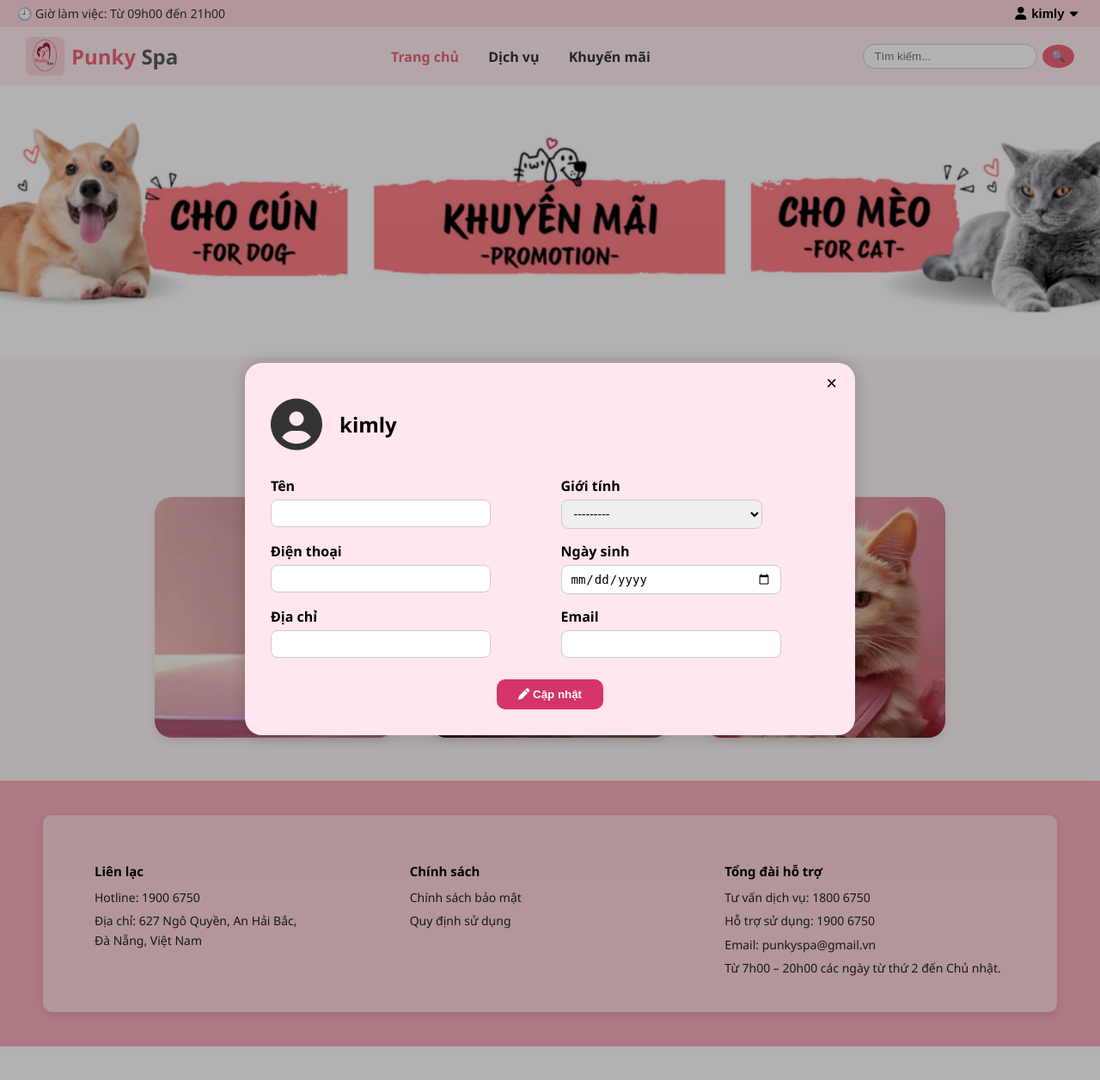
After one commit to kimly050105/CSKH, a Django app: page /thongtintaikhoan/ in a window 1280 px wide. The commit adds this page. Shown: the top 1256 px of the page at 86% size. Run offline with Django 4.2, Linux system fonts and the light colour scheme; a user stored in the database is signed in; data comes from the database, SQL or seed files in the repository; both versions use the stored data as it was after the commit; data that the repository does not hold is empty.

Commit message:
cập nhật TK

```diff
--- a/TK/forms.py
+++ b/TK/forms.py
@@ -1,6 +1,7 @@
 from django import forms
 from django.contrib.auth.forms import UserCreationForm
 from django.contrib.auth.models import User
+from .models import KhachHang
 
 class DangKyForm(UserCreationForm):
     email = forms.EmailField(required=True)
@@ -14,3 +15,11 @@ class DangKyForm(UserCreationForm):
         if User.objects.filter(email=email).exists():
             raise forms.ValidationError("Email này đã được sử dụng.")
         return email
+
+class KhachHangForm(forms.ModelForm):
+    class Meta:
+        model = KhachHang
+        fields = ['ho_ten', 'gioi_tinh', 'so_dien_thoai', 'ngay_sinh', 'dia_chi', 'email']
+        widgets = {
+            'ngay_sinh': forms.DateInput(attrs={'type': 'date'}),
+        }
--- a/TK/models.py
+++ b/TK/models.py
@@ -3,14 +3,17 @@ from django.db import models
 
 class KhachHang(models.Model):
     user = models.OneToOneField(User, on_delete=models.CASCADE, null=True, blank=True)
+    ho_ten = models.CharField(max_length=100, blank=True)
     so_dien_thoai = models.CharField(max_length=15)
     dia_chi = models.CharField(max_length=255)
     gioi_tinh = models.CharField(max_length=1, choices=[('M', 'Nam'), ('F', 'Nữ')])
     ngay_sinh = models.DateField(null=True, blank=True)
+    email = models.EmailField(max_length=255, blank=True)
     ngay_tham_gia = models.DateField(auto_now_add=True)
 
     def __str__(self):
         return self.user.get_full_name() or self.user.username
+
 
 
 class NhanVien(models.Model):
--- /dev/null
+++ b/TK/static/TK/profile.css
@@ -0,0 +1,123 @@
+.profile-overlay {
+  background: rgba(0, 0, 0, 0.3);
+  position: fixed;
+  inset: 0;
+  display: flex;
+  justify-content: center;
+  align-items: center;
+  z-index: 1000;
+}
+
+.profile-box {
+  background: #ffe6ef;
+  border-radius: 20px;
+  padding: 30px;
+  width: 650px; /* giảm nhẹ khung tổng */
+  position: relative;
+  box-shadow: 0 0 20px rgba(0,0,0,0.2);
+}
+
+.close-btn {
+  position: absolute;
+  top: 10px;
+  right: 15px;
+  background: transparent;
+  border: none;
+  font-size: 22px;
+  cursor: pointer;
+}
+
+.profile-header {
+  display: flex;
+  align-items: center;
+  gap: 20px;
+  margin-bottom: 20px;
+}
+
+.avatar {
+  font-size: 60px;
+  color: #333;
+}
+
+.profile-content label {
+  display: block;
+  font-weight: bold;
+  margin-bottom: 5px;
+}
+
+/* ⚡ input nhỏ gọn lại */
+.profile-content input,
+.profile-content select {
+  width: 75%; /* giảm chiều dài input */
+  padding: 7px 10px;
+  border-radius: 8px;
+  border: 1px solid #ccc;
+  font-size: 14px;
+}
+
+/* Dòng chứa 2 cột */
+.row {
+  display: flex;
+  justify-content: space-between;
+  gap: 25px;
+  margin-bottom: 15px;
+}
+
+.col {
+  flex: 1;
+  display: flex;
+  flex-direction: column;
+}
+
+/* 🌸 Nút cập nhật căn giữa */
+.update-btn {
+  background: #d6336c;
+  color: #fff;
+  border: none;
+  border-radius: 10px;
+  padding: 10px 25px;
+  font-weight: bold;
+  cursor: pointer;
+  display: block;
+  margin: 25px auto 0 auto; /* căn giữa */
+}
+
+.update-btn:hover {
+  background: #b02356;
+}
+
+
+//* 🌸 Thông báo cập nhật thành công - hiển thị nổi bật, canh giữa */
+.message-container {
+  position: absolute;
+  top: 15px;
+  left: 50%;
+  transform: translateX(-50%);
+  z-index: 2000;
+  animation: fadeIn 0.4s ease-in-out;
+}
+
+.alert-success {
+  background-color: #ffe6ef; /* nền hồng pastel */
+  color: #b3005f;            /* chữ hồng đậm */
+  border: 1px solid #f5a6c5;
+  padding: 10px 25px;
+  border-radius: 12px;
+  font-weight: 600;
+  font-size: 15px;
+  display: inline-flex;
+  align-items: center;
+  gap: 8px;
+  box-shadow: 0 3px 10px rgba(0, 0, 0, 0.1);
+}
+
+/* Icon nhỏ xinh */
+.alert-success i {
+  color: #b3005f;
+}
+
+/* Hiệu ứng xuất hiện */
+@keyframes fadeIn {
+  from { opacity: 0; transform: translate(-50%, -10px); }
+  to { opacity: 1; transform: translate(-50%, 0); }
+}
--- a/TK/static/TK/style.css
+++ b/TK/static/TK/style.css
@@ -244,6 +244,7 @@ body {
     color: #a01940;
     margin-bottom: 20px;
 }
+}
 
 /* Nhóm input */
 .input-group {
@@ -267,6 +268,7 @@ body {
     margin-right: 8px;
     color: #a01940;
 }
+
 
 .toggle {
     color: #a01940;
--- /dev/null
+++ b/TK/templates/TK/thongtintaikhoan.html
@@ -0,0 +1,84 @@
+{% extends 'trangchu/index.html' %}
+{% load static %}
+
+{% block title %}Thông tin tài khoản{% endblock %}
+
+{% block content %}
+<script>
+  setTimeout(() => {
+    const msg = document.querySelector('.message-container');
+    if (msg) {
+      msg.style.animation = 'fadeOut 0.5s ease-in-out forwards';
+    }
+  }, 3000);
+</script>
+<div class="profile-overlay">
+  <div class="profile-box">
+    <button class="close-btn" onclick="window.location.href='/'">&times;</button>
+
+    <div class="profile-header">
+      <div class="avatar"><i class="fa fa-user-circle"></i></div>
+      <div>
+        <h2>{{ user.username }}</h2>
+        <p>{{ user.email }}</p>
+      </div>
+    </div>
+
+    {% if messages %}
+      <div class="message-container">
+         {% for message in messages %}
+           <div class="alert alert-success">
+            <i class="fa fa-check-circle"></i> {{ message }}
+           </div>
+         {% endfor %}
+      </div>
+    {% endif %}
+
+    <form method="POST" action="">
+      {% csrf_token %}
+      <div class="profile-content">
+        <div class="row">
+          <div class="col">
+            <label>Tên</label>
+            {{ form.ho_ten }}
+          </div>
+          <div class="col">
+            <label>Giới tính</label>
+            {{ form.gioi_tinh }}
+          </div>
+        </div>
+
+        <div class="row">
+          <div class="col">
+            <label>Điện thoại</label>
+            {{ form.so_dien_thoai }}
+          </div>
+          <div class="col">
+            <label>Ngày sinh</label>
+            {{ form.ngay_sinh }}
+          </div>
+        </div>
+
+        <div class="row">
+          <div class="col">
+            <label>Địa chỉ</label>
+            {{ form.dia_chi }}
+          </div>
+          <div class="col">
+            <label>Email</label>
+             {{ form.email }}
+          </div>
+        </div>
+
+        <div class="update-container">
+          <button type="submit" class="update-btn">
+            <i class="fa fa-pen"></i> Cập nhật
+          </button>
+        </div>
+      </div>
+    </form>
+  </div>
+</div>
+
+<link rel="stylesheet" href="{% static 'TK/profile.css' %}">
+{% endblock %}
--- a/TK/urls.py
+++ b/TK/urls.py
@@ -5,5 +5,6 @@ urlpatterns = [
     path('dangnhap/', views.dangnhap, name='dangnhap'),
     path('quenmatkhau/', views.quenmatkhau, name='quenmatkhau'),
     path('dangxuat/', views.dangxuat, name='dangxuat'),
+    path('thongtintaikhoan/', views.thongtintaikhoan, name='thongtintaikhoan'),
 
 ]
--- a/TK/views.py
+++ b/TK/views.py
@@ -1,16 +1,23 @@
 from django.shortcuts import render, redirect
 from django.contrib import messages
-from .forms import DangKyForm
+from .forms import DangKyForm, KhachHangForm
+from .models import KhachHang
 from django.contrib.auth import authenticate, login
 from django.contrib.auth.models import User
 from django.contrib.auth import logout
+from django.contrib.auth.decorators import login_required
 
 
 def dangky(request):
     if request.method == 'POST':
         form = DangKyForm(request.POST)
         if form.is_valid():
-            form.save()
+            user = form.save()  # Tạo tài khoản user
+            # 👉 Tự động tạo bản ghi KhachHang
+            KhachHang.objects.create(user=user, ho_ten=user.username,
+                # hoặc nếu form có field họ_tên thì thay user.username bằng form.cleaned_data['ho_ten']
+                email=user.email,
+            )
             messages.success(request, "Đăng ký thành công! Hãy đăng nhập.")
             return redirect('dangnhap')
         else:
@@ -53,6 +60,33 @@ def dangxuat(request):
     logout(request)
     return redirect('home')
 
+@login_required
+def thongtintaikhoan(request):
+    khach, created = KhachHang.objects.get_or_create(user=request.user)
+
+    # 🔹 Nếu khách mới tạo hoặc chưa có email, tự gán email từ tài khoản user
+    if not khach.email:
+        khach.email = request.user.email
+        khach.save()
+
+    if request.method == 'POST':
+        form = KhachHangForm(request.POST, instance=khach)
+        if form.is_valid():
+            kh = form.save(commit=False)
+            # Nếu người dùng sửa email → cập nhật cả User.email luôn
+            request.user.email = kh.email
+            request.user.save()
+            kh.save()
+            messages.success(request, "Thông tin đã được cập nhật thành công!")
+            return redirect('thongtintaikhoan')
+    else:
+        form = KhachHangForm(instance=khach)
+
+    return render(request, 'TK/thongtintaikhoan.html', {
+        'form': form,
+        'user': request.user,
+    })
+
 
 
 # Create your views here.
--- a/trangchu/static/trangchu/style.css
+++ b/trangchu/static/trangchu/style.css
@@ -424,3 +424,63 @@ nav a:hover {
     text-align: center;
     line-height: 1.4;
 }
+/* 🌸 Menu tài khoản xổ xuống */
+.user-menu {
+  position: relative;
+  display: inline-block;
+}
+
+.user-btn {
+  background: none;
+  border: none;
+  color: #000;
+  font-weight: 600;
+  font-size: 15px;
+  cursor: pointer;
+  display: flex;
+  align-items: center;
+  gap: 6px;
+}
+
+.user-btn:hover {
+  color: #d6336c;
+}
+
+.dropdown-menu {
+  display: none;
+  position: absolute;
+  top: 25px;
+  right: 0;
+  background: #fff;
+  border: 1px solid #ddd;
+  border-radius: 10px;
+  box-shadow: 0 3px 10px rgba(0,0,0,0.1);
+  z-index: 999;
+  width: 180px;
+  overflow: hidden;
+}
+
+.dropdown-menu a {
+  display: flex;
+  align-items: center;
+  gap: 10px;
+  color: #333;
+  text-decoration: none;
+  padding: 10px 15px;
+  font-size: 14px;
+  transition: 0.2s;
+}
+
+.dropdown-menu a:hover {
+  background-color: #ffe5ec;
+  color: #d6336c;
+}
+
+.dropdown-menu i {
+  width: 16px;
+  text-align: center;
+}
+
+.dropdown-menu.show {
+  display: block;
+}
--- a/trangchu/templates/trangchu/index.html
+++ b/trangchu/templates/trangchu/index.html
@@ -5,6 +5,7 @@
     <meta charset="UTF-8">
     <title>Punky Spa</title>
     <link rel="stylesheet" href="{% static 'trangchu/style.css' %}">
+    <link rel="stylesheet" href="https://cdnjs.cloudflare.com/ajax/libs/font-awesome/6.5.0/css/all.min.css">
 </head>
 
 <body>
@@ -13,17 +14,30 @@
         <div class="left">
             🕘 Giờ làm việc: Từ 09h00 đến 21h00
         </div>
+
         <div class="right">
           {% if user.is_authenticated %}
-    <!-- Nếu đã đăng nhập -->
-            <span class="user-info">
-              <i class="fa fa-user"></i> {{ user.username }}
-              <a href="{% url 'dangxuat' %}" class="logout-link">(Đăng xuất)</a>
-            </span>
+          <!-- 🔸 Khi người dùng đã đăng nhập -->
+          <div class="user-menu">
+              <button class="user-btn">
+                  <i class="fa fa-user"></i> {{ user.username }}
+                  <i class="fa fa-caret-down"></i>
+              </button>
+
+              <div class="dropdown-menu">
+                  <a href="{% url 'thongtintaikhoan' %}"><i class="fa fa-user-circle"></i> Tài khoản</a>
+                  <a href="#"><i class="fa fa-star"></i> Tích điểm</a>
+                  <a href="#"><i class="fa fa-ticket"></i> Mã ưu đãi</a>
+                  <a href="#"><i class="fa fa-calendar"></i> Lịch hẹn</a>
+                  <a href="#"><i class="fa fa-comments"></i> Khiếu nại</a>
+                  <a href="{% url 'dangxuat' %}"><i class="fa fa-sign-out-alt"></i> Đăng xuất</a>
+                  <a href="#"><i class="fa fa-trash"></i> Xóa tài khoản</a>
+              </div>
+          </div>
           {% else %}
-    <!-- Nếu chưa đăng nhập -->
-            <a href="{% url 'dangnhap' %}">Đăng nhập</a> |
-            <a href="{% url 'dangky' %}">Đăng ký</a>
+          <!-- 🔸 Khi chưa đăng nhập -->
+          <a href="{% url 'dangnhap' %}">Đăng nhập</a> |
+          <a href="{% url 'dangky' %}">Đăng ký</a>
           {% endif %}
         </div>
     </div>
@@ -36,7 +50,7 @@
         </div>
 
         <nav>
-            <a href="#" class="active">Trang chủ</a>
+            <a href="{% url 'home' %}" class="active">Trang chủ</a>
             <a href="#">Dịch vụ</a>
             <a href="#">Khuyến mãi</a>
         </nav>
@@ -47,11 +61,10 @@
         </div>
     </header>
 
-        <!-- 🔹 Banner toàn màn hình -->
+    <!-- 🔹 Banner toàn màn hình -->
     <section class="banner-full">
         <img src="{% static 'trangchu/banner.png' %}" alt="Banner Punky Spa">
     </section>
-
 
     <!-- 🔹 Phần giới thiệu -->
     <section class="intro">
@@ -62,6 +75,7 @@
             <img src="{% static 'trangchu/cat3.png' %}" alt="">
         </div>
     </section>
+
     {% block content %}{% endblock %}
 
     <!-- 🔹 FOOTER -->
@@ -89,5 +103,24 @@
         </div>
     </footer>
 
+    <script>
+    // 🔽 Hiển thị menu khi click vào tên người dùng
+    document.addEventListener("DOMContentLoaded", function() {
+      const userBtn = document.querySelector(".user-btn");
+      const dropdown = document.querySelector(".dropdown-menu");
+
+      if (userBtn) {
+        userBtn.addEventListener("click", (e) => {
+          e.stopPropagation();
+          dropdown.classList.toggle("show");
+        });
+
+        document.addEventListener("click", () => {
+          dropdown.classList.remove("show");
+        });
+      }
+    });
+    </script>
+
 </body>
 </html>
```
Also changed, not shown: CSKH/settings.py (+4 -4 lines), TK/migrations/0002_khachhang_email_khachhang_ho_ten.py (added), db.sqlite3.
